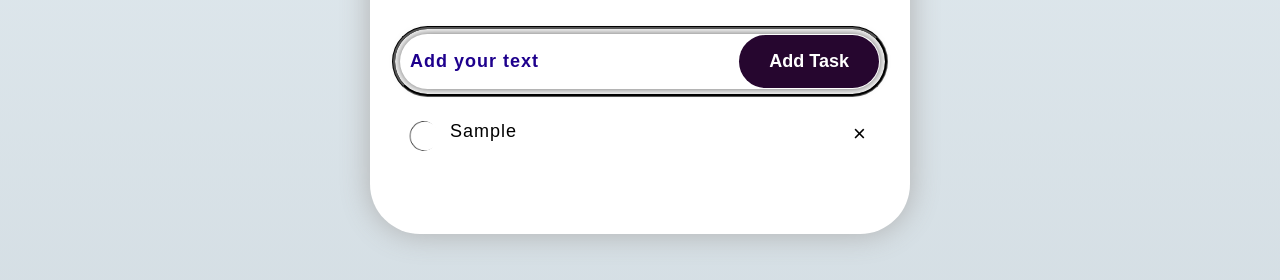
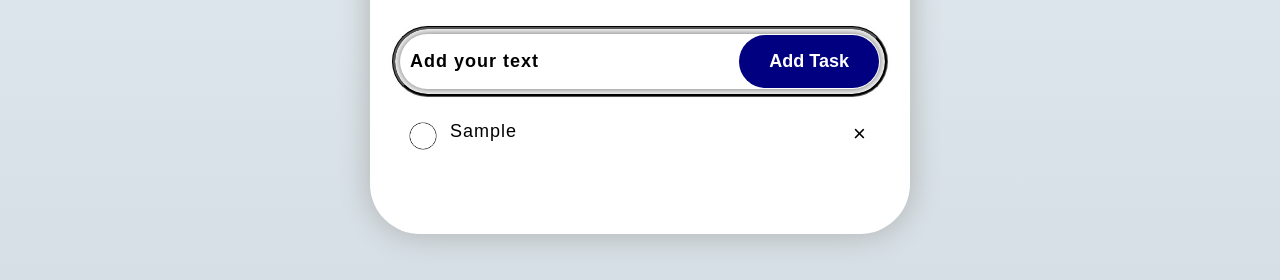
Before and after one commit to smaurya9336/MERN-COURSE, a plain HTML site: page JAVASCRIPT/todo_list.html in a window 1280 px wide. Both pictures are taken after typing "Sample" into the empty fields and a click on the button "Add Task". Shown: the part 250-530 px from the top of the page. Drawn offline with Linux system fonts and the light colour scheme.

Commit message:
to-do list

```diff
--- a/JAVASCRIPT/style.css
+++ b/JAVASCRIPT/style.css
@@ -59,14 +59,14 @@ input{
     padding: 10px;
 }
 input::placeholder{
-    color: #1e008d;
+    color: black;
 
 }
 button{
     border: none;
     outline: none;
     padding: 16px 30px;
-    background-color: #26062f;
+    background-color:navy;
     color: #fff;
     font-size: 18px;
     font-weight: 600;
@@ -93,14 +93,14 @@ ul li::before{
     height: 30px;
     width: 30px;
     border-radius: 50%;
-    background-image: url(unchecked.png);
+    background-image: url(uncheked.png);
     background-size: cover;
     position: center;
     top: 12px;
     left: 8px;
 }
 ul li.checked{
-    background: #3700a4;
+    background: navy;
     color: #fff;
     border-radius: 50px;
 }
```
Also changed, not shown: JAVASCRIPT/todo_list.html (+1 -9 lines), JAVASCRIPT/checked.png, JAVASCRIPT/unchecked.png (deleted), JAVASCRIPT/uncheked.png (added).
